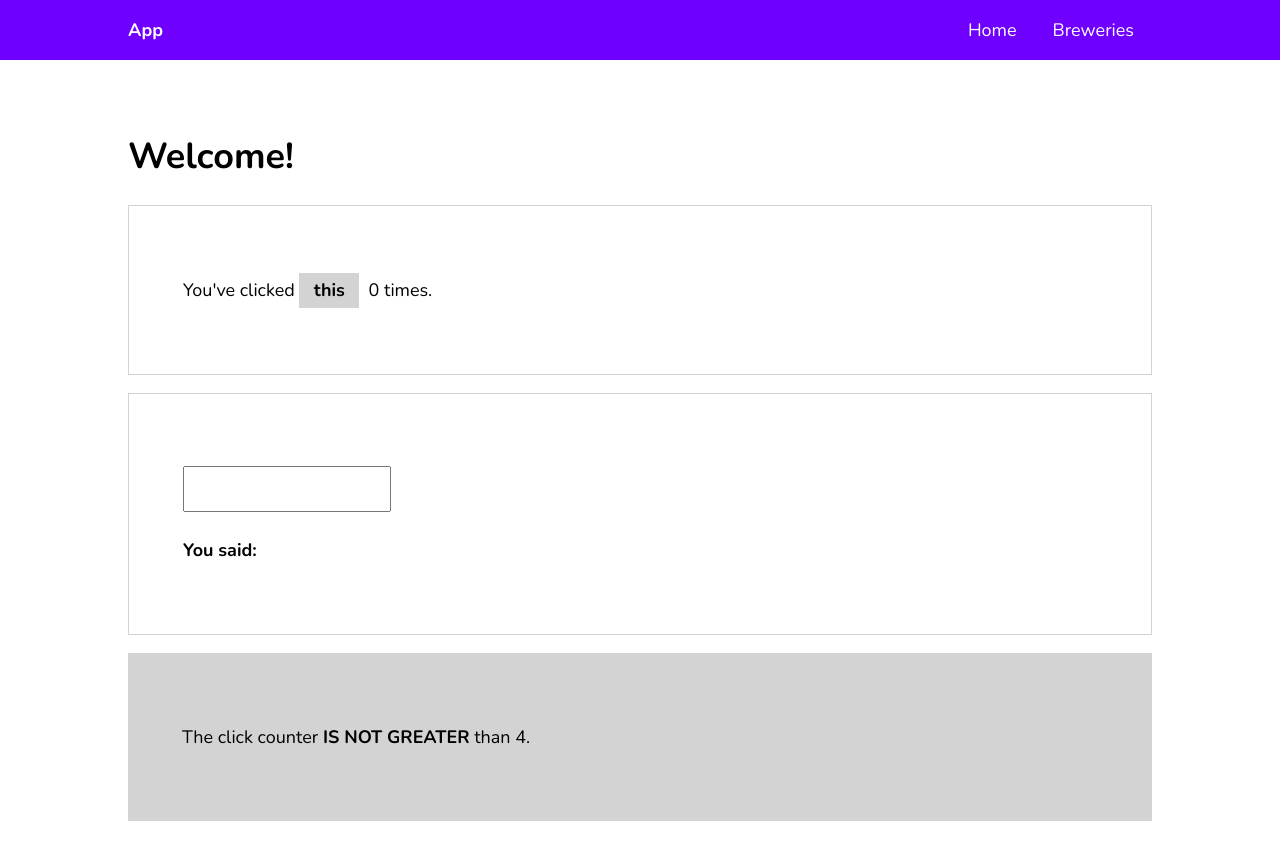
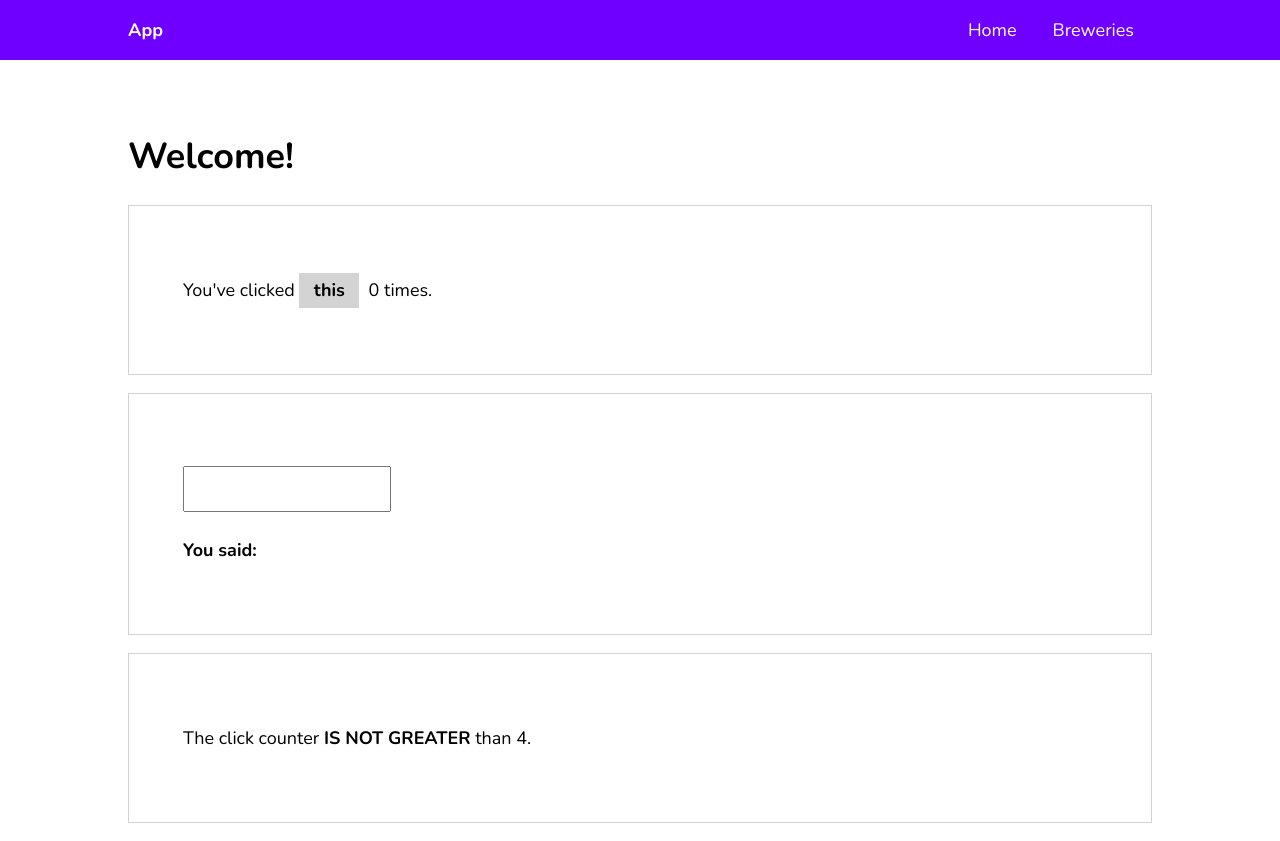
Before and after one commit to baristikir/angular-walktrough, an Angular app: page / in a window 1280 px wide. Built offline with nearby package versions, Linux system fonts and the light colour scheme.

Commit message:
Changing Style Class of div

```diff
--- a/src/app/home/home.component.html
+++ b/src/app/home/home.component.html
@@ -15,10 +15,7 @@
     </p>
 </div>
 
-<div class="play-container" [ngStyle]="{
-    'background-color' : clickCounter > 4 ? 'yellow' : 'lightgray',
-    'border' :           clickCounter > 4 ? '4px solid black' : 'none'
-}">
+<div class="play-container" [class.active]="clickCounter > 4">
     <ng-template [ngIf]="clickCounter > 4" [ngIfElse]="none">
         <p>The click counter <strong>IS GREATER</strong> than 4.</p>
     </ng-template>
--- a/src/app/home/home.component.scss
+++ b/src/app/home/home.component.scss
@@ -17,3 +17,8 @@ span{
         margin-bottom: 2em;
     }
 }
+
+.active{
+    background-color: yellow;
+    border: 2px solid black;
+}
```
